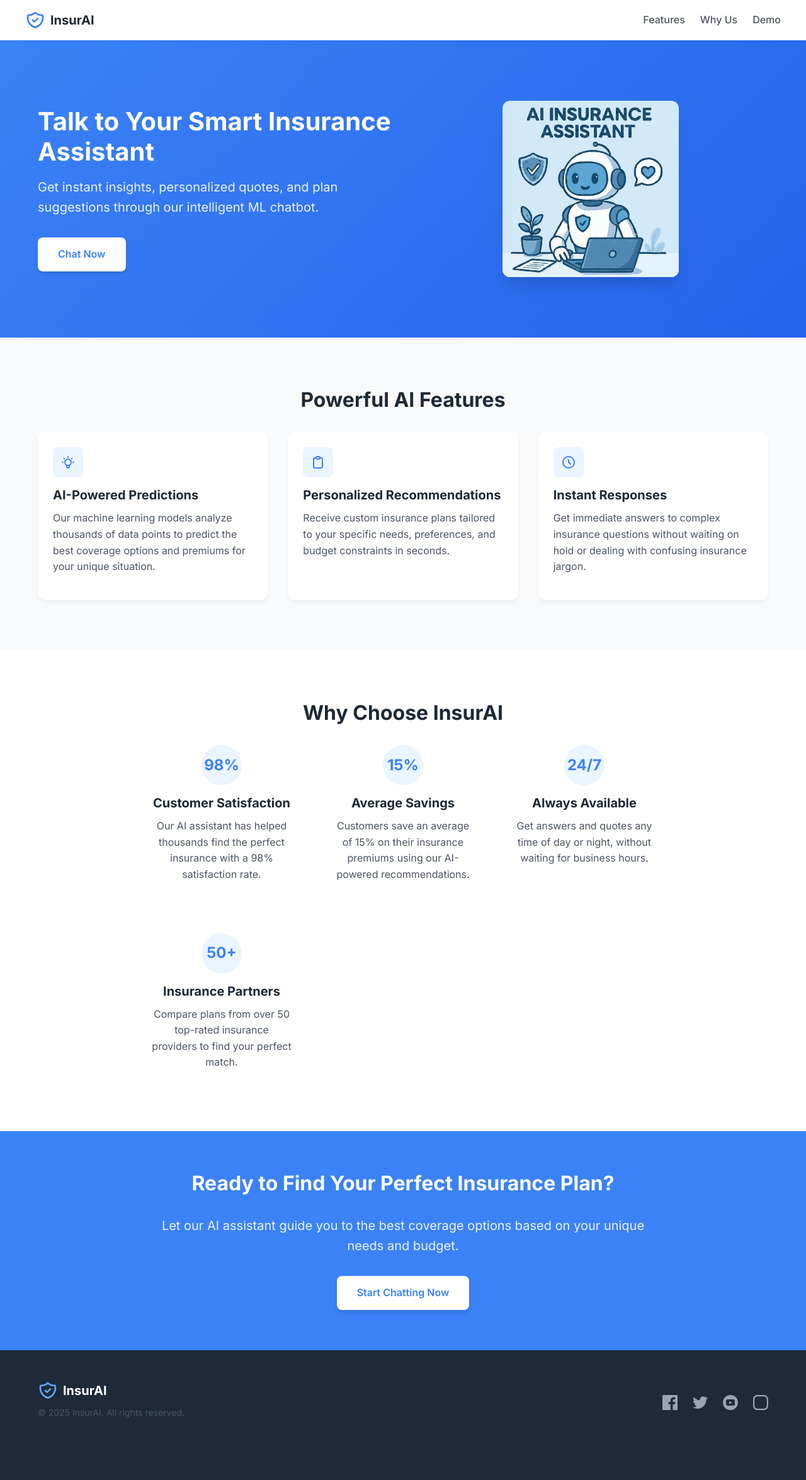
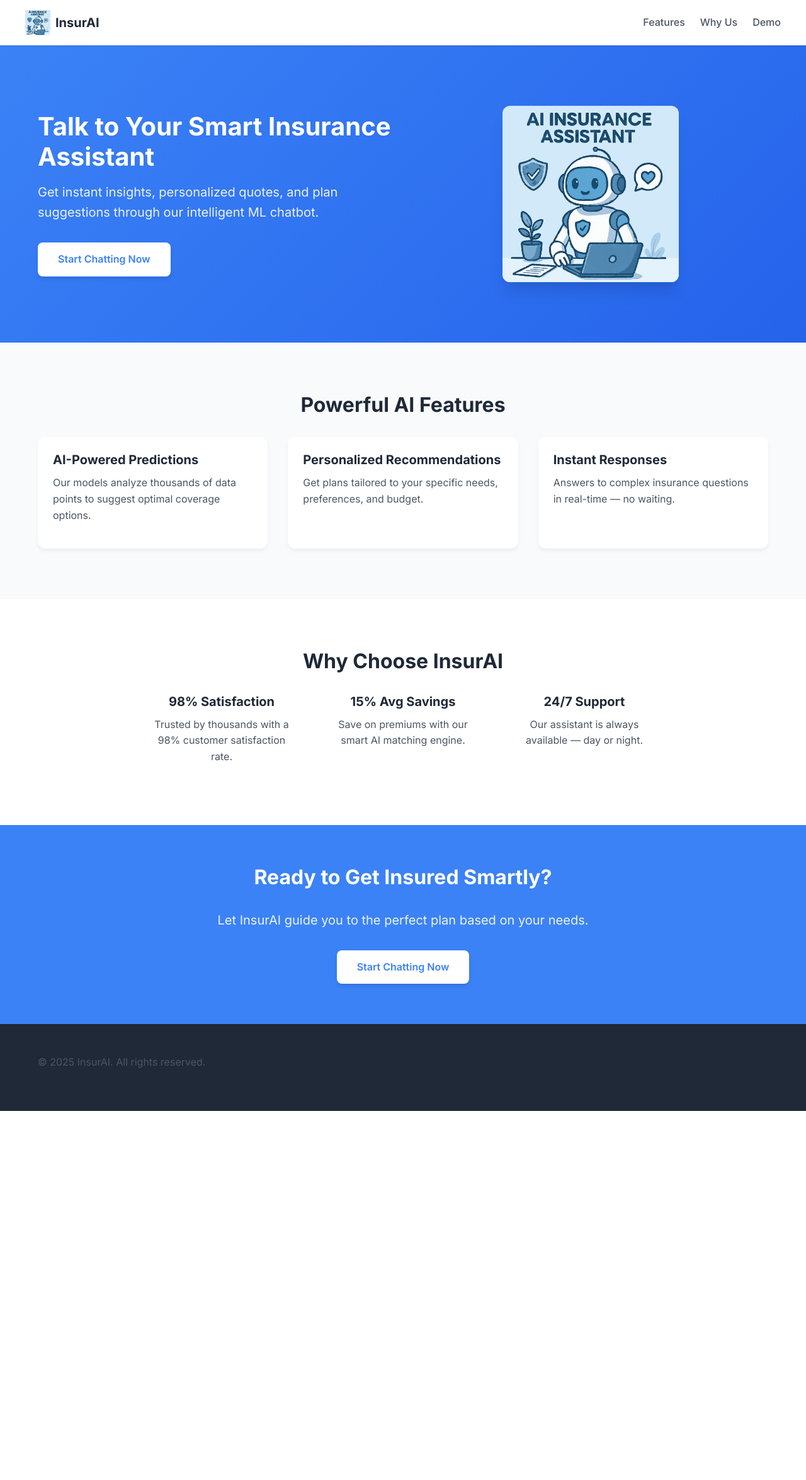
Before and after one commit to Bhanuprasad003/Geenovate25, a Flask app: page / in a window 1280 px wide. Shown: the whole page at 63% size. After the commit the page ends 1764 px from the top, so only its background shows below. Run offline with Flask 3, Linux system fonts and the light colour scheme.

Commit message:
Version 1.0

```diff
--- a/app.py
+++ b/app.py
@@ -27,6 +27,7 @@ def index():
 @app.route('/chatbot')
 def chatbot():
     return render_template('chatbot.html')
+
 
 @app.route('/api/chat', methods=['POST'])
 def chat():
@@ -65,8 +66,8 @@ def chat():
 
         if len(chat_history) > 12:
             chat_history = [
-                chat_history[0],  # Keep system prompt
-                *chat_history[-10:]  # Keep last 10 messages
+                chat_history[0],
+                *chat_history[-10:]
             ]
 
         return jsonify({
--- /dev/null
+++ b/static/scripts/homepage.js
@@ -0,0 +1,10 @@
+document.addEventListener("DOMContentLoaded", () => {
+  const chatNowBtn = document.querySelector('a[href="{{ url_for(/chatbot) }}"]');
+
+  if (chatNowBtn) {
+    chatNowBtn.addEventListener("click", (e) => {
+      e.preventDefault();
+      window.location.href = "/chatbot"; // redirect to chatbot.html via Flask
+    });
+  }
+});
--- a/templates/homepage.html
+++ b/templates/homepage.html
@@ -1,19 +1,18 @@
 <!DOCTYPE html>
 <html lang="en">
 <head>
-  <meta charset="UTF-8">
-  <meta name="viewport" content="width=device-width, initial-scale=1.0">
+  <meta charset="UTF-8" />
+  <meta name="viewport" content="width=device-width, initial-scale=1.0"/>
   <title>InsurAI - Your Smart Insurance Assistant</title>
-  <link rel="stylesheet" href="/templates/styles/homepage.css">
+  <link rel="stylesheet" href="{{ url_for('static', filename='styles/homepage.css') }}">
 </head>
 <body>
+
   <!-- Header -->
   <header>
     <div class="container header-container">
       <div class="logo">
-        <svg xmlns="https://sdmntprnorthcentralus.oaiusercontent.com/files/00000000-3584-622f-9e09-f53faa9914ed/raw?se=2025-04-25T08%3A15%3A30Z&sp=r&sv=2024-08-04&sr=b&scid=287b6552-7b46-5a68-8ebf-eea8829ce8d4&skoid=d958ec58-d47c-4d2f-a9f2-7f3e03fdcf72&sktid=a48cca56-e6da-484e-a814-9c849652bcb3&skt=2025-04-25T00%3A07%3A04Z&ske=2025-04-26T00%3A07%3A04Z&sks=b&skv=2024-08-04&sig=99o7W8acZvnYALLII6iBZKhVb4mE10NsfnC40bFP1FA%3D" fill="none" viewBox="0 0 24 24" stroke="currentColor">
-          <path stroke-linecap="round" stroke-linejoin="round" stroke-width="2" d="M9 12l2 2 4-4m5.618-4.016A11.955 11.955 0 0112 2.944a11.955 11.955 0 01-8.618 3.04A12.02 12.02 0 003 9c0 5.591 3.824 10.29 9 11.622 5.176-1.332 9-6.03 9-11.622 0-1.042-.133-2.052-.382-3.016z" />
-        </svg>
+        <img src="{{ url_for('static', filename='media/img/logo.svg') }}" alt="InsurAI Logo" style="height: 40px;" />
         <span class="logo-text">InsurAI</span>
       </div>
       <nav>
@@ -32,53 +31,33 @@
       <div class="hero-content">
         <h1>Talk to Your Smart Insurance Assistant</h1>
         <p>Get instant insights, personalized quotes, and plan suggestions through our intelligent ML chatbot.</p>
-        <a href="#demo" class="btn btn-white">Chat Now</a>
+        <a href="{{ url_for('chatbot') }}" class="btn btn-white">Start Chatting Now</a>
       </div>
       <div class="hero-image">
-        <img src="/templates/media/img/logo.svg" alt="AI Insurance Assistant">
+        <img src="{{ url_for('static', filename='media/img/logo.svg') }}" alt="AI Insurance Assistant">
       </div>
     </div>
   </section>
-
-  <!-- Chatbot Demo Section -->
 
   <!-- Features Section -->
   <section id="features" class="features">
     <div class="container">
       <h2>Powerful AI Features</h2>
-
       <div class="features-grid">
         <!-- Feature 1 -->
         <div class="feature-card">
-          <div class="feature-icon">
-            <svg xmlns="http://www.w3.org/2000/svg" fill="none" viewBox="0 0 24 24" stroke="currentColor">
-              <path stroke-linecap="round" stroke-linejoin="round" stroke-width="2" d="M9.663 17h4.673M12 3v1m6.364 1.636l-.707.707M21 12h-1M4 12H3m3.343-5.657l-.707-.707m2.828 9.9a5 5 0 117.072 0l-.548.547A3.374 3.374 0 0014 18.469V19a2 2 0 11-4 0v-.531c0-.895-.356-1.754-.988-2.386l-.548-.547z" />
-            </svg>
-          </div>
           <h3>AI-Powered Predictions</h3>
-          <p>Our machine learning models analyze thousands of data points to predict the best coverage options and premiums for your unique situation.</p>
+          <p>Our models analyze thousands of data points to suggest optimal coverage options.</p>
         </div>
-
         <!-- Feature 2 -->
         <div class="feature-card">
-          <div class="feature-icon">
-            <svg xmlns="http://www.w3.org/2000/svg" fill="none" viewBox="0 0 24 24" stroke="currentColor">
-              <path stroke-linecap="round" stroke-linejoin="round" stroke-width="2" d="M9 5H7a2 2 0 00-2 2v12a2 2 0 002 2h10a2 2 0 002-2V7a2 2 0 00-2-2h-2M9 5a2 2 0 002 2h2a2 2 0 002-2M9 5a2 2 0 012-2h2a2 2 0 012 2" />
-            </svg>
-          </div>
           <h3>Personalized Recommendations</h3>
-          <p>Receive custom insurance plans tailored to your specific needs, preferences, and budget constraints in seconds.</p>
+          <p>Get plans tailored to your specific needs, preferences, and budget.</p>
         </div>
-
         <!-- Feature 3 -->
         <div class="feature-card">
-          <div class="feature-icon">
-            <svg xmlns="http://www.w3.org/2000/svg" fill="none" viewBox="0 0 24 24" stroke="currentColor">
-              <path stroke-linecap="round" stroke-linejoin="round" stroke-width="2" d="M12 8v4l3 3m6-3a9 9 0 11-18 0 9 9 0 0118 0z" />
-            </svg>
-          </div>
           <h3>Instant Responses</h3>
-          <p>Get immediate answers to complex insurance questions without waiting on hold or dealing with confusing insurance jargon.</p>
+          <p>Answers to complex insurance questions in real-time — no waiting.</p>
         </div>
       </div>
     </div>
@@ -88,30 +67,18 @@
   <section id="why-us" class="why-us">
     <div class="container">
       <h2>Why Choose InsurAI</h2>
-
       <div class="stats-grid">
         <div class="stat-card">
-          <div class="stat-bubble">98%</div>
-          <h3>Customer Satisfaction</h3>
-          <p>Our AI assistant has helped thousands find the perfect insurance with a 98% satisfaction rate.</p>
+          <h3>98% Satisfaction</h3>
+          <p>Trusted by thousands with a 98% customer satisfaction rate.</p>
         </div>
-
         <div class="stat-card">
-          <div class="stat-bubble">15%</div>
-          <h3>Average Savings</h3>
-          <p>Customers save an average of 15% on their insurance premiums using our AI-powered recommendations.</p>
+          <h3>15% Avg Savings</h3>
+          <p>Save on premiums with our smart AI matching engine.</p>
         </div>
-
         <div class="stat-card">
-          <div class="stat-bubble">24/7</div>
-          <h3>Always Available</h3>
-          <p>Get answers and quotes any time of day or night, without waiting for business hours.</p>
-        </div>
-
-        <div class="stat-card">
-          <div class="stat-bubble">50+</div>
-          <h3>Insurance Partners</h3>
-          <p>Compare plans from over 50 top-rated insurance providers to find your perfect match.</p>
+          <h3>24/7 Support</h3>
+          <p>Our assistant is always available — day or night.</p>
         </div>
       </div>
     </div>
@@ -120,45 +87,20 @@
   <!-- CTA Section -->
   <section class="cta">
     <div class="container">
-      <h2>Ready to Find Your Perfect Insurance Plan?</h2>
-      <p>Let our AI assistant guide you to the best coverage options based on your unique needs and budget.</p>
-      <a href="chatbot.html" class="btn btn-white">Start Chatting Now</a>
+      <h2>Ready to Get Insured Smartly?</h2>
+      <p>Let InsurAI guide you to the perfect plan based on your needs.</p>
+      <a href="{{ url_for('chatbot') }}" class="btn btn-white">Start Chatting Now</a>
     </div>
   </section>
 
   <!-- Footer -->
   <footer>
     <div class="container footer-container">
-      <div class="footer-main">
-        <div>
-          <div class="footer-logo">
-            <svg xmlns="http://www.w3.org/2000/svg" fill="none" viewBox="0 0 24 24" stroke="currentColor">
-              <path stroke-linecap="round" stroke-linejoin="round" stroke-width="2" d="M9 12l2 2 4-4m5.618-4.016A11.955 11.955 0 0112 2.944a11.955 11.955 0 01-8.618 3.04A12.02 12.02 0 003 9c0 5.591 3.824 10.29 9 11.622 5.176-1.332 9-6.03 9-11.622 0-1.042-.133-2.052-.382-3.016z" />
-            </svg>
-            <span class="footer-logo-text">InsurAI</span>
-          </div>
-          <p class="footer-copyright">© 2025 InsurAI. All rights reserved.</p>
-        </div>
+      <p>© 2025 InsurAI. All rights reserved.</p>
+    </div>
+  </footer>
 
-        <div class="social-links">
-          <a href="#" aria-label="Facebook">
-            <svg xmlns="http://www.w3.org/2000/svg" fill="currentColor" viewBox="0 0 24 24">
-              <path d="M22.675 0h-21.35c-.732 0-1.325.593-1.325 1.325v21.351c0 .731.593 1.324 1.325 1.324h11.495v-9.294h-3.128v-3.622h3.128v-2.671c0-3.1 1.893-4.788 4.659-4.788 1.325 0 2.463.099 2.795.143v3.24l-1.918.001c-1.504 0-1.795.715-1.795 1.763v2.313h3.587l-.467 3.622h-3.12v9.293h6.116c.73 0 1.323-.593 1.323-1.325v-21.35c0-.732-.593-1.325-1.325-1.325z"/>
-            </svg>
-          </a>
-          <a href="#" aria-label="Twitter">
-            <svg xmlns="http://www.w3.org/2000/svg" fill="currentColor" viewBox="0 0 24 24">
-              <path d="M23.953 4.57a10 10 0 01-2.825.775 4.958 4.958 0 002.163-2.723 10.059 10.059 0 01-3.126 1.195 4.92 4.92 0 00-8.384 4.482C7.69 8.095 4.067 6.13 1.64 3.162a4.822 4.822 0 00-.666 2.475c0 1.71.87 3.213 2.188 4.096a4.904 4.904 0 01-2.228-.616v.06a4.923 4.923 0 003.946 4.827 4.996 4.996 0 01-2.212.085 4.936 4.936 0 004.604 3.417 9.867 9.867 0 01-6.102 2.105c-.39 0-.779-.023-1.17-.067a13.995 13.995 0 007.557 2.209c9.053 0 13.998-7.496 13.998-13.985 0-.21 0-.42-.015-.63A9.935 9.935 0 0024 4.59z"/>
-            </svg>
-          </a>
-          <a href="#" aria-label="YouTube">
-            <svg xmlns="http://www.w3.org/2000/svg" fill="currentColor" viewBox="0 0 24 24">
-              <path d="M12 0C5.373 0 0 5.373 0 12s5.373 12 12 12 12-5.373 12-12S18.627 0 12 0zm4.441 16.892c-2.102.144-6.784.144-8.883 0C5.282 16.736 5.017 15.622 5 12c.017-3.629.285-4.736 2.558-4.892 2.099-.144 6.782-.144 8.883 0C18.718 7.264 18.982 8.378 19 12c-.018 3.629-.285 4.736-2.559 4.892zM10 9.658l4.917 2.338L10 14.342V9.658z"/>
-            </svg>
-          </a>
-          <a href="#" aria-label="Instagram">
-            <svg xmlns="http://www.w3.org/2000/svg" fill="currentColor" viewBox="0 0 24 24">
-              <path d="M12 2.163c3.204 0 3.584.012 4.85.07 3.252.148 4.771 1.691 4.919 4.919.058 1.265.069 1.645.069 4.849 0 3.205-.012 3.584-.069 4.849-.149 3.225-1.664 4.771-4.919 4.919-1.266.058-1.644.07-4.85.07-3.204 0-3.584-.012-4.849-.07-3.26-.149-4.771-1.699-4.919-4.92-.058-1.265-.07-1.644-.07-4.849 0-3.204.013-3.583.07-4.849.149-3.227 1.664-4.771 4.919-4.919 1.266-.057 1.645-.069 4.849-.069zm0-2.163c-3.259 0-3.667.014-4.947.072-4.358.2-6.78 2.618-6.98 6.98-.059 1.281-.073 1.689-.073 4.948 0 3.259.014 3.668.072 4.948.2 4.358 2.618 6.78 6.98 6.98 1.281.058 1.689.072 4.948.072 3.259 0 3.668-.014 4.948-.072 4.354-.2 6.782-2.618 6.979-6.98.059-1.28.073-1.689.073-4.948 0-3.259-.014-3.667-.072-4.947-.196-4.354-2.617-6.78-6.979-6.98-1.281-.059-1.69-.073-4.949-.073zm0 5.838c"/>
-            </svg>
-          </a>
-          <script src="/templates/scripts/homepage.js"></script>
+  <!-- JS -->
+  <script src="{{ url_for('static', filename='scripts/homepage.js') }}"></script>
+</body>
+</html>
--- a/templates/scripts/homepage.js
+++ /dev/null
@@ -1,12 +0,0 @@
-// homepage.js
-
-document.addEventListener("DOMContentLoaded", () => {
-    const chatNowBtn = document.querySelector('a[href="chatbot.html"]');
-
-    if (chatNowBtn) {
-      chatNowBtn.addEventListener("click", (e) => {
-        e.preventDefault();  // Stop default anchor jump
-        window.location.href = "/chatbot";  // Redirect to chatbot page
-      });
-    }
-  });
```
Also changed, not shown: templates/chatbot.html (+15 -16 lines), static/media/img/logo.svg (renamed from templates/media/img/logo.svg), static/scripts/chatbot.js (renamed from templates/scripts/chatbot.js), static/styles/chatbot.css (renamed from templates/styles/chatbot.css), static/styles/homepage.css (renamed from templates/styles/homepage.css).
